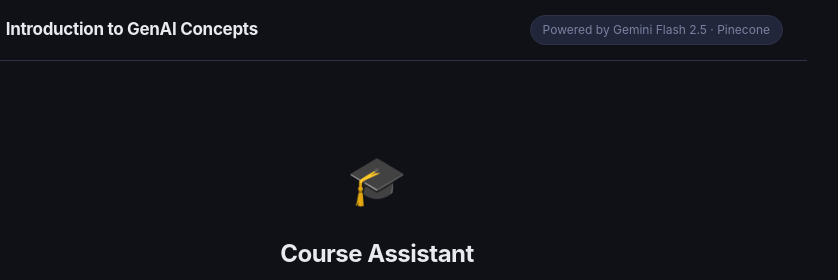
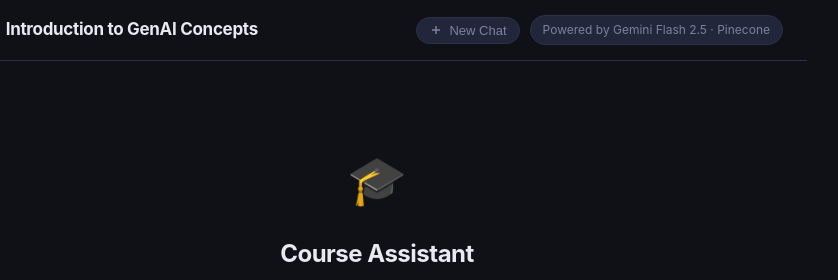
Before and after one commit to Paul-Orlando/n8n-mcp-server-agentic-rag, a website: page public/index.html in a window 1280 px wide. Shown: the top 280 px of the page, 263-1101 px from the left. Drawn offline with Linux system fonts and the light colour scheme.

Commit message:
Add New Chat button and reset functionality

```diff
--- a/public/chat.js
+++ b/public/chat.js
@@ -5,7 +5,30 @@ let isStreaming = false;
 const chatWindow = document.getElementById("chatWindow");
 const messageInput = document.getElementById("messageInput");
 const sendBtn = document.getElementById("sendBtn");
-const welcome = document.getElementById("welcome");
+
+// ── Reset / New Chat ──────────────────────────────────────────────────────────
+function resetChat() {
+  history = [];
+  chatWindow.innerHTML = '';
+  const welcome = document.createElement("div");
+  welcome.id = "welcome";
+  welcome.className = "welcome";
+  welcome.innerHTML = `
+    <div class="welcome-icon">🎓</div>
+    <h2>Course Assistant</h2>
+    <p class="welcome-desc">Ask any question about the <strong>Introduction to GenAI Concepts</strong> course. Select one of the starter questions below or type your own inquiry about GenAI topics.</p>
+    <div class="suggestions">
+      <button class="suggestion" onclick="sendSuggestion(this)">What topics are covered in this course?</button>
+      <button class="suggestion" onclick="sendSuggestion(this)">How do I build an AI agent with n8n?</button>
+      <button class="suggestion" onclick="sendSuggestion(this)">What is a reasoning model?</button>
+    </div>
+    <p class="welcome-hint">💡 You can also ask about context engineering, agentic workflows, RAG, MCP, and more.</p>
+  `;
+  chatWindow.appendChild(welcome);
+  messageInput.value = "";
+  messageInput.style.height = "auto";
+  messageInput.focus();
+}
 
 // ── Send a suggestion chip ────────────────────────────────────────────────────
 function sendSuggestion(btn) {
@@ -29,6 +52,7 @@ function handleKeydown(e) {
 
 // ── Append a message bubble to the chat window ────────────────────────────────
 function appendMessage(role, text) {
+  const welcome = document.getElementById("welcome");
   if (welcome) welcome.style.display = "none";
 
   const wrap = document.createElement("div");
@@ -51,6 +75,7 @@ function appendMessage(role, text) {
 
 // ── Append a typing/status indicator ─────────────────────────────────────────
 function appendTyping() {
+  const welcome = document.getElementById("welcome");
   if (welcome) welcome.style.display = "none";
 
   const wrap = document.createElement("div");
@@ -100,10 +125,7 @@ async function sendMessage() {
   messageInput.value = "";
   messageInput.style.height = "auto";
 
-  // Show user message
   appendMessage("user", text);
-
-  // Show typing indicator
   const { wrap: typingWrap, status: statusEl } = appendTyping();
 
   let aiBubble = null;
@@ -128,19 +150,16 @@ async function sendMessage() {
 
       buffer += decoder.decode(value, { stream: true });
       const lines = buffer.split("\n");
-      buffer = lines.pop(); // keep incomplete line
+      buffer = lines.pop();
 
       for (const line of lines) {
         if (!line.trim()) continue;
-
-        // Parse SSE format: "event: X\ndata: Y"
-        if (line.startsWith("event:")) continue; // handled with data
+        if (line.startsWith("event:")) continue;
 
         if (line.startsWith("data:")) {
           const raw = line.slice(5).trim();
           let eventType = "chunk";
 
-          // Look back for the event type
           const eventLine = lines[lines.indexOf(line) - 1];
           if (eventLine && eventLine.startsWith("event:")) {
             eventType = eventLine.slice(6).trim();
@@ -152,7 +171,6 @@ async function sendMessage() {
             if (eventType === "status") {
               statusEl.textContent = payload;
             } else if (eventType === "chunk") {
-              // First chunk: replace typing indicator with real bubble
               if (!aiBubble) {
                 removeTyping();
                 const wrap = document.createElement("div");
@@ -191,11 +209,9 @@ async function sendMessage() {
       }
     }
 
-    // Save to history for multi-turn context
     if (fullResponse) {
       history.push({ role: "user", content: text });
       history.push({ role: "assistant", content: fullResponse });
-      // Keep last 10 turns to avoid context bloat
       if (history.length > 20) history = history.slice(-20);
     }
 
--- a/public/index.html
+++ b/public/index.html
@@ -14,7 +14,15 @@
           <span class="logo-icon">⚡</span>
           <span class="logo-text">Introduction to GenAI Concepts</span>
         </div>
-        <div class="header-meta">Powered by Gemini Flash 2.5 · Pinecone</div>
+        <div class="header-right">
+          <button class="new-chat-btn" onclick="resetChat()">
+            <svg width="14" height="14" viewBox="0 0 24 24" fill="none" stroke="currentColor" stroke-width="2.5">
+              <path d="M12 5v14M5 12h14"/>
+            </svg>
+            New Chat
+          </button>
+          <div class="header-meta">Powered by Gemini Flash 2.5 · Pinecone</div>
+        </div>
       </div>
     </header>
 
--- a/public/style.css
+++ b/public/style.css
@@ -306,3 +306,30 @@ body {
   border-radius: 12px;
   font-size: 14px;
 }
+
+/* Header right group */
+.header-right {
+  display: flex;
+  align-items: center;
+  gap: 10px;
+}
+
+/* New Chat button */
+.new-chat-btn {
+  display: flex;
+  align-items: center;
+  gap: 6px;
+  background: var(--surface2);
+  border: 1px solid var(--border);
+  color: var(--text-dim);
+  padding: 5px 12px;
+  border-radius: 20px;
+  font-size: 13px;
+  cursor: pointer;
+  transition: border-color 0.15s, color 0.15s;
+}
+
+.new-chat-btn:hover {
+  border-color: var(--accent);
+  color: var(--text);
+}
```
